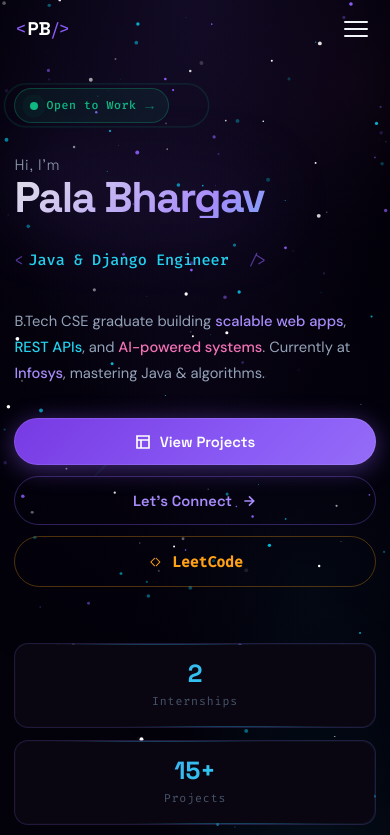
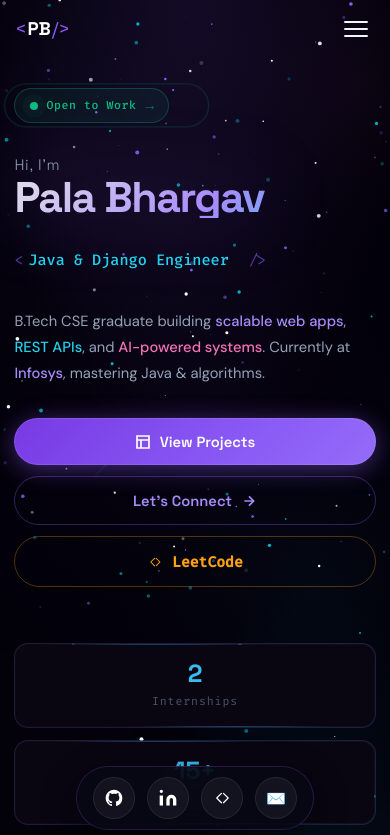
Before and after one commit to PalaBhargav37/Bhargav_Portfolio, a React (Create React App) app: page / in a window 390 px wide. Shown: the top 835 px of the page. Built offline with nearby package versions, Linux system fonts and the light colour scheme.

Commit message:
Improve mobile sidebar responsiveness

```diff
--- a/src/components/Sidebar.css
+++ b/src/components/Sidebar.css
@@ -24,7 +24,9 @@
   right:32px;
 }
 
-/* Social Buttons */
+/* =========================
+   Desktop Social Buttons
+========================= */
 
 .sb-link{
   width:46px;
@@ -33,18 +35,10 @@
   align-items:center;
   justify-content:center;
   border-radius:14px;
-
   color:#d9d9ff;
-
   background:rgba(255,255,255,.05);
-
   border:1px solid rgba(255,255,255,.08);
-
   backdrop-filter:blur(12px);
-
-  box-shadow:
-      0 0 0 rgba(139,92,246,.4);
-
   transition:.35s;
   position:relative;
   overflow:hidden;
@@ -72,13 +66,9 @@
 }
 
 .sb-link:hover{
-
   transform:translateY(-7px) scale(1.08);
-
-  color:white;
-
+  color:#fff;
   border-color:#8b5cf6;
-
   box-shadow:
       0 0 18px rgba(139,92,246,.45),
       0 0 40px rgba(139,92,246,.18);
@@ -92,21 +82,20 @@
   transform:scale(1.12);
 }
 
-/* Line */
+/* =========================
+   Vertical Line
+========================= */
 
 .sb-line{
   width:2px;
   height:130px;
-
   background:linear-gradient(
       to bottom,
       rgba(139,92,246,.95),
       rgba(6,182,212,.45),
       transparent
   );
-
   border-radius:999px;
-
   animation:lineGlow 2.8s infinite;
 }
 
@@ -126,43 +115,32 @@ opacity:.45;
 
 }
 
-/* Email */
+/* =========================
+   Email
+========================= */
 
 .sb-email{
-
   writing-mode:vertical-rl;
-
   font-family:var(--font-mono);
-
   font-size:.82rem;
-
   letter-spacing:.15em;
-
   text-decoration:none;
-
   color:#d8d8ff;
-
   transition:.35s;
-
   padding:10px 0;
-
 }
 
 .sb-email:hover{
-
   color:#fff;
-
   transform:translateY(-6px);
-
   text-shadow:
-
       0 0 10px rgba(139,92,246,.9),
-
       0 0 25px rgba(139,92,246,.45);
-
 }
 
-/* Floating animation */
+/* =========================
+   Floating Animation
+========================= */
 
 .sidebar-left .sb-link:nth-child(1){
   animation:float 3s ease-in-out infinite;
@@ -192,10 +170,130 @@ transform:translateY(0);
 
 }
 
-@media(max-width:1100px){
+/* =========================
+   Mobile Bottom Bar
+========================= */
+
+.mobile-sidebar{
+  display:none;
+}
+
+.mobile-link{
+  text-decoration:none;
+}
+
+@media (max-width:1100px){
 
 .sidebar{
   display:none;
 }
 
+.mobile-sidebar{
+
+  position:fixed;
+
+  left:50%;
+  bottom:18px;
+
+  transform:translateX(-50%);
+
+  display:flex;
+  align-items:center;
+  justify-content:center;
+  gap:16px;
+
+  padding:12px 22px;
+
+  border-radius:999px;
+
+  background:rgba(8,8,20,.82);
+
+  backdrop-filter:blur(20px);
+
+  border:1px solid rgba(139,92,246,.22);
+
+  box-shadow:
+      0 12px 35px rgba(0,0,0,.45);
+
+  z-index:999;
+
+  opacity:0;
+
+  transition:.5s ease;
 }
+
+.mobile-sidebar.visible{
+  opacity:1;
+}
+
+.mobile-link{
+
+  width:46px;
+  height:46px;
+
+  display:flex;
+  align-items:center;
+  justify-content:center;
+
+  border-radius:50%;
+
+  background:rgba(255,255,255,.05);
+
+  border:1px solid rgba(255,255,255,.08);
+
+  color:#ffffff;
+
+  transition:.3s;
+}
+
+.mobile-link svg{
+  width:22px;
+  height:22px;
+}
+
+.mobile-link:hover{
+
+  background:#8b5cf6;
+
+  border-color:#8b5cf6;
+
+  transform:translateY(-4px);
+
+  box-shadow:
+      0 0 18px rgba(139,92,246,.45);
+
+}
+
+}
+
+/* =========================
+   Small Phones
+========================= */
+
+@media (max-width:480px){
+
+.mobile-sidebar{
+
+  gap:12px;
+
+  padding:10px 16px;
+
+  bottom:14px;
+
+}
+
+.mobile-link{
+
+  width:42px;
+  height:42px;
+
+}
+
+.mobile-link svg{
+
+  width:20px;
+  height:20px;
+
+}
+
+}
--- a/src/components/Sidebar.jsx
+++ b/src/components/Sidebar.jsx
@@ -1,34 +1,92 @@
 import { useEffect, useState } from 'react';
 import './Sidebar.css';
 
+const SOCIALS = [
+  {
+    href: 'https://github.com/PalaBhargav37',
+    label: 'GitHub',
+    d: 'M12 2C6.477 2 2 6.484 2 12.017c0 4.425 2.865 8.18 6.839 9.504.5.092.682-.217.682-.483 0-.237-.008-.868-.013-1.703-2.782.605-3.369-1.343-3.369-1.343-.454-1.158-1.11-1.466-1.11-1.466-.908-.62.069-.608.069-.608 1.003.07 1.531 1.032 1.531 1.032.892 1.53 2.341 1.088 2.91.832.092-.647.35-1.088.636-1.338-2.22-.253-4.555-1.113-4.555-4.951 0-1.093.39-1.988 1.029-2.688-.103-.253-.446-1.272.098-2.65 0 0 .84-.27 2.75 1.026A9.564 9.564 0 0112 6.844c.85.004 1.705.115 2.504.337 1.909-1.296 2.747-1.027 2.747-1.027.546 1.379.202 2.398.1 2.651.64.7 1.028 1.595 1.028 2.688 0 3.848-2.339 4.695-4.566 4.942.359.31.678.921.678 1.856 0 1.338-.012 2.419-.012 2.747 0 .268.18.58.688.482A10.019 10.019 0 0022 12.017C22 6.484 17.522 2 12 2z'
+  },
+  {
+    href: 'https://www.linkedin.com/in/bhargav-pala-52b498235',
+    label: 'LinkedIn',
+    d: 'M16 8a6 6 0 016 6v7h-4v-7a2 2 0 00-2-2 2 2 0 00-2 2v7h-4v-7a6 6 0 016-6zM2 9h4v12H2z M4 6a2 2 0 100-4 2 2 0 000 4z'
+  },
+  {
+    href: 'https://leetcode.com/u/Bhargavpala/',
+    label: 'LeetCode',
+    d: 'M10.786 5.866L5.152 11.5a.75.75 0 000 1.061l5.634 5.634a.75.75 0 101.06-1.06l-5.103-5.104 5.103-5.104a.75.75 0 00-1.06-1.06zM13.214 5.866a.75.75 0 011.06 0l5.634 5.634a.75.75 0 010 1.061l-5.634 5.634a.75.75 0 01-1.06-1.06l5.103-5.104-5.103-5.104a.75.75 0 010-1.061z'
+  }
+];
+
 export default function Sidebar() {
   const [visible, setVisible] = useState(false);
+
   useEffect(() => {
-    const t = setTimeout(() => setVisible(true), 1200);
-    return () => clearTimeout(t);
+    const timer = setTimeout(() => setVisible(true), 1200);
+    return () => clearTimeout(timer);
   }, []);
 
   return (
     <>
+      {/* Desktop Left Sidebar */}
       <div className={`sidebar sidebar-left ${visible ? 'visible' : ''}`}>
-        {[
-          { href: 'https://github.com/PalaBhargav37', label: 'GitHub', d: 'M12 2C6.477 2 2 6.484 2 12.017c0 4.425 2.865 8.18 6.839 9.504.5.092.682-.217.682-.483 0-.237-.008-.868-.013-1.703-2.782.605-3.369-1.343-3.369-1.343-.454-1.158-1.11-1.466-1.11-1.466-.908-.62.069-.608.069-.608 1.003.07 1.531 1.032 1.531 1.032.892 1.53 2.341 1.088 2.91.832.092-.647.35-1.088.636-1.338-2.22-.253-4.555-1.113-4.555-4.951 0-1.093.39-1.988 1.029-2.688-.103-.253-.446-1.272.098-2.65 0 0 .84-.27 2.75 1.026A9.564 9.564 0 0112 6.844c.85.004 1.705.115 2.504.337 1.909-1.296 2.747-1.027 2.747-1.027.546 1.379.202 2.398.1 2.651.64.7 1.028 1.595 1.028 2.688 0 3.848-2.339 4.695-4.566 4.942.359.31.678.921.678 1.856 0 1.338-.012 2.419-.012 2.747 0 .268.18.58.688.482A10.019 10.019 0 0022 12.017C22 6.484 17.522 2 12 2z' },
-          { href: 'https://www.linkedin.com/in/bhargav-pala-52b498235', label: 'LinkedIn', d: 'M16 8a6 6 0 016 6v7h-4v-7a2 2 0 00-2-2 2 2 0 00-2 2v7h-4v-7a6 6 0 016-6zM2 9h4v12H2z M4 6a2 2 0 100-4 2 2 0 000 4z' },
-          { href: 'https://leetcode.com/u/Bhargavpala/', label: 'LeetCode', d: 'M10.786 5.866L5.152 11.5a.75.75 0 000 1.061l5.634 5.634a.75.75 0 101.06-1.06l-5.103-5.104 5.103-5.104a.75.75 0 00-1.06-1.06zM13.214 5.866a.75.75 0 011.06 0l5.634 5.634a.75.75 0 010 1.061l-5.634 5.634a.75.75 0 01-1.06-1.06l5.103-5.104-5.103-5.104a.75.75 0 010-1.061z' },
-        ].map(s => (
-          <a key={s.label} href={s.href} target="_blank" rel="noreferrer" className="sb-link" aria-label={s.label}>
+        {SOCIALS.map((item) => (
+          <a
+            key={item.label}
+            href={item.href}
+            target="_blank"
+            rel="noreferrer"
+            className="sb-link"
+            aria-label={item.label}
+          >
             <svg width="18" height="18" viewBox="0 0 24 24" fill="currentColor">
-              <path d={s.d} />
+              <path d={item.d} />
             </svg>
           </a>
         ))}
+
         <div className="sb-line" />
       </div>
+
+      {/* Desktop Right Sidebar */}
       <div className={`sidebar sidebar-right ${visible ? 'visible' : ''}`}>
-        <a href="mailto:bhargavpala370@gmail.com" className="sb-email">
+        <a
+          href="mailto:bhargavpala370@gmail.com"
+          className="sb-email"
+        >
           bhargavpala370@gmail.com
         </a>
+
         <div className="sb-line" />
+      </div>
+
+      {/* Mobile Bottom Bar */}
+      <div className={`mobile-sidebar ${visible ? 'visible' : ''}`}>
+
+        {SOCIALS.map((item) => (
+          <a
+            key={item.label}
+            href={item.href}
+            target="_blank"
+            rel="noreferrer"
+            className="mobile-link"
+            aria-label={item.label}
+          >
+            <svg width="20" height="20" viewBox="0 0 24 24" fill="currentColor">
+              <path d={item.d} />
+            </svg>
+          </a>
+        ))}
+
+        <a
+          href="mailto:bhargavpala370@gmail.com"
+          className="mobile-link"
+          aria-label="Email"
+        >
+          ✉️
+        </a>
+
       </div>
     </>
   );
```
Lines whose indentation alone changed are shown as unchanged.
